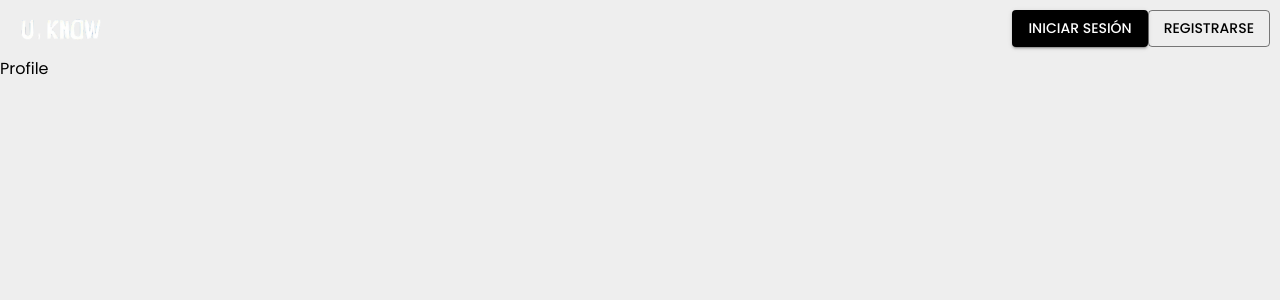
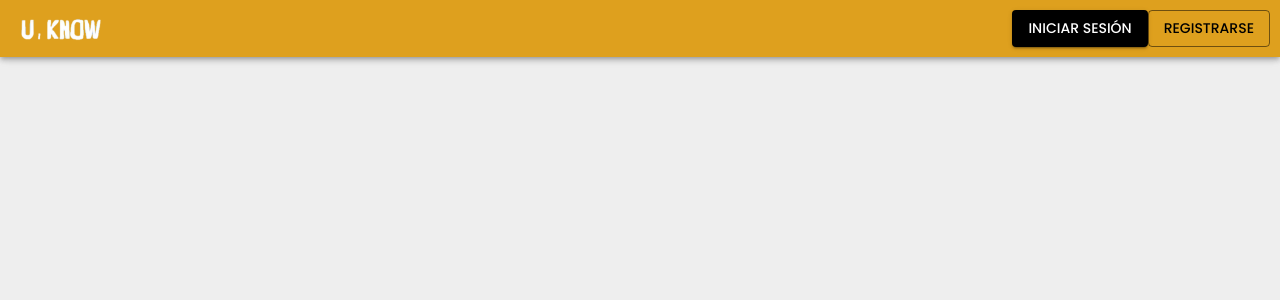
Before and after one commit to factoriaf5-p7/ui-uknow-comimix, a React (Vite) app in the folder uknow-frontend/: page /profile in a window 1280 px wide. Shown: the top 300 px of the page. Built offline with nearby package versions, Linux system fonts and the light colour scheme; a web font is replaced by a local one.

Commit message:
navbar fijo fixed

```diff
--- a/uknow-frontend/src/elements/Navbar.tsx
+++ b/uknow-frontend/src/elements/Navbar.tsx
@@ -1,24 +1,39 @@
-import {  useContext } from "react";
+import { useContext } from "react";
 import LoginBtn from "../components/LoginBtn";
 import LogoNavbar from "../components/LogoNavbar";
 import LogoutBtn from "../components/LogoutBtn";
 import SignupBtn from "../components/SignupBtn";
-import { useMediaQuery } from "@mui/material";
-import { useTheme } from '@mui/material/styles';
+import {
+  AppBar,
+  Slide,
+  Toolbar,
+  useMediaQuery,
+  useScrollTrigger,
+} from "@mui/material";
+import { useTheme } from "@mui/material/styles";
 import { AuthContext } from "../context/AuthContex";
+import { UknowTheme } from "../themes/ThemeUknow";
 
-
-const Navbar = () => {
-
+export default function HideAppBar() {
+  const trigger = useScrollTrigger();
   const { isLoggedIn } = useContext(AuthContext);
   const theme = useTheme();
 
+  const isDesktop = useMediaQuery(theme.breakpoints.only("desktop"));
 
-
-  const isDesktop = useMediaQuery(theme.breakpoints.only('desktop'));
-if(isDesktop)
-  {return (
-    <nav style={{ display: 'flex', justifyContent: 'space-between', alignItems: 'center', padding: '10px' }}>
+  if (isDesktop)
+    return (
+      <>
+        <Slide appear={false} direction="down" in={!trigger}>
+          <AppBar sx={{ backgroundColor: UknowTheme.palette.uOrange.main }}>
+            <Toolbar
+              style={{
+                display: "flex",
+                justifyContent: "space-between",
+                alignItems: "center",
+                padding: "10px",
+              }}
+            >
               <LogoNavbar />
               <div>
                 {!isLoggedIn ? (
@@ -27,11 +42,12 @@ if(isDesktop)
                     <SignupBtn />
                   </>
                 ) : (
-          <LogoutBtn  />
+                  <LogoutBtn />
                 )}
               </div>
-    </nav>
+            </Toolbar>
+          </AppBar>
+        </Slide>
+      </>
     );
-};
 }
-export default Navbar;
```
Lines whose indentation alone changed are shown as unchanged.
